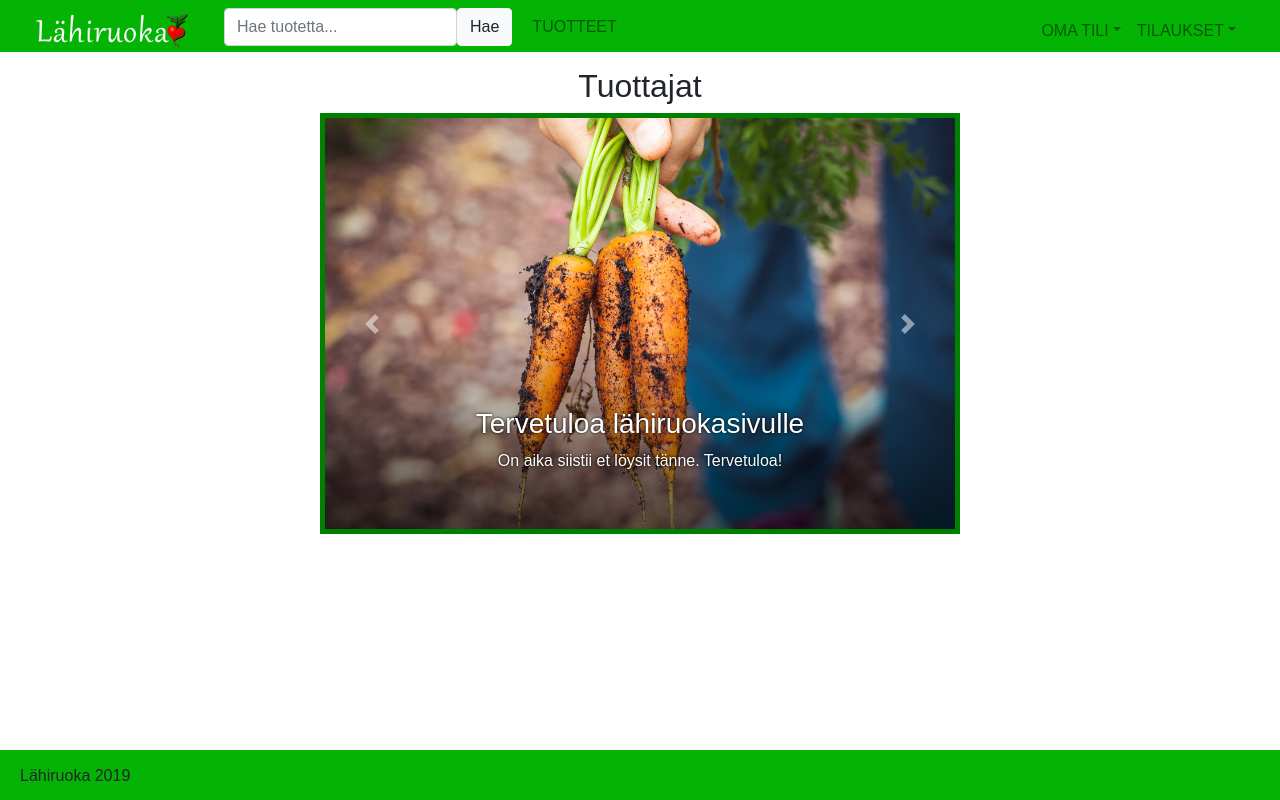
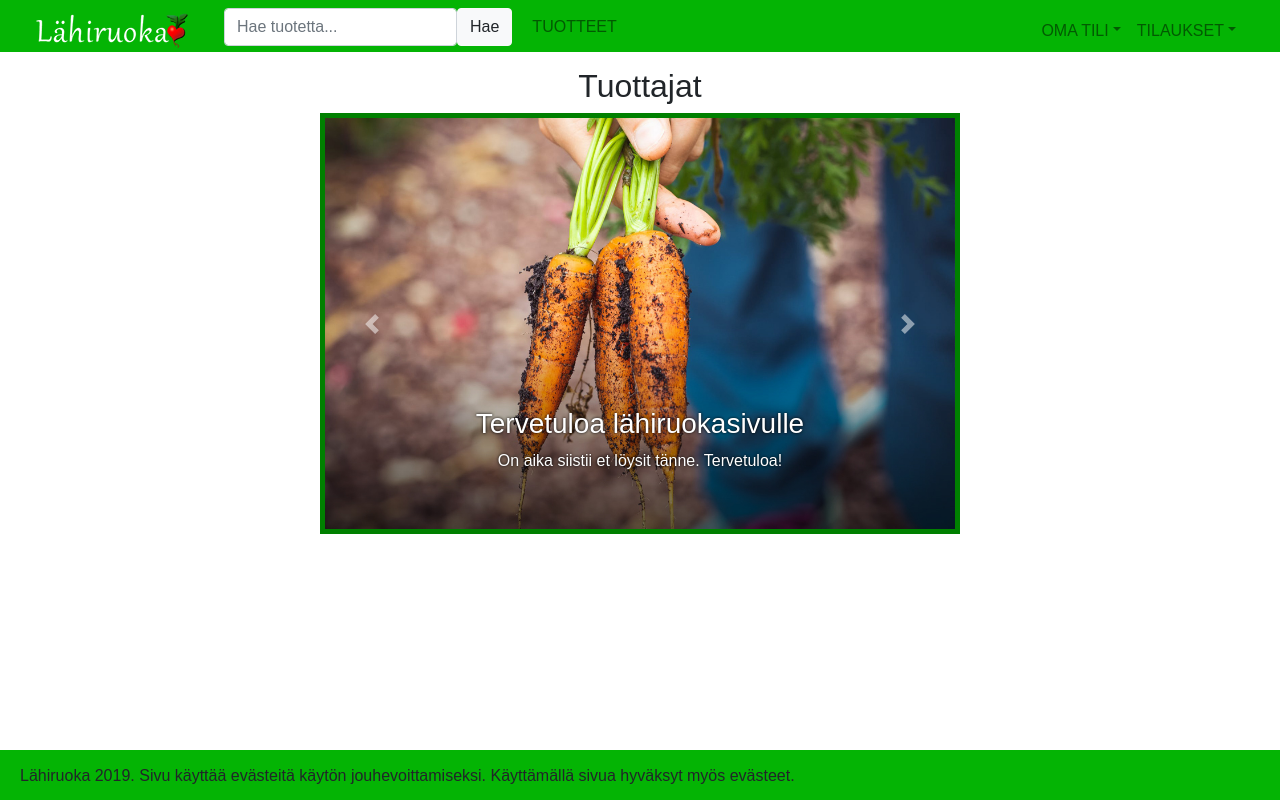
Before and after one commit to jnyste/lahiruoka, a React (Create React App) app in the folder frontend/: page / in a window 1280 px wide. Built offline with nearby package versions, Linux system fonts and the light colour scheme; no server answers.

Commit message:
Wrapper.js: Add notice about cookies.

```diff
--- a/frontend/src/Wrapper.js
+++ b/frontend/src/Wrapper.js
@@ -45,7 +45,7 @@ function Wrapper() {
           <Route exact path="/tilaukset/" component={OrdersPage} />
           <Route component={ErrorPage} />
         </Switch>
-        <div className="footer"><span>Lähiruoka 2019</span></div>
+        <div className="footer"><span>Lähiruoka 2019. Sivu käyttää evästeitä käytön jouhevoittamiseksi. Käyttämällä sivua hyväksyt myös evästeet.</span></div>
       </div>
     </Router>
   );
```
